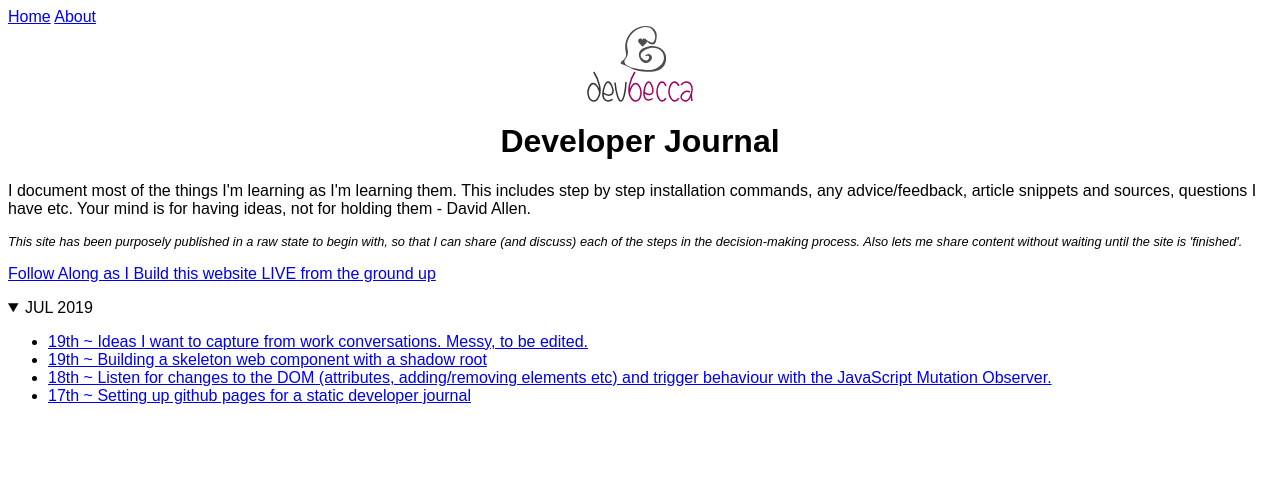
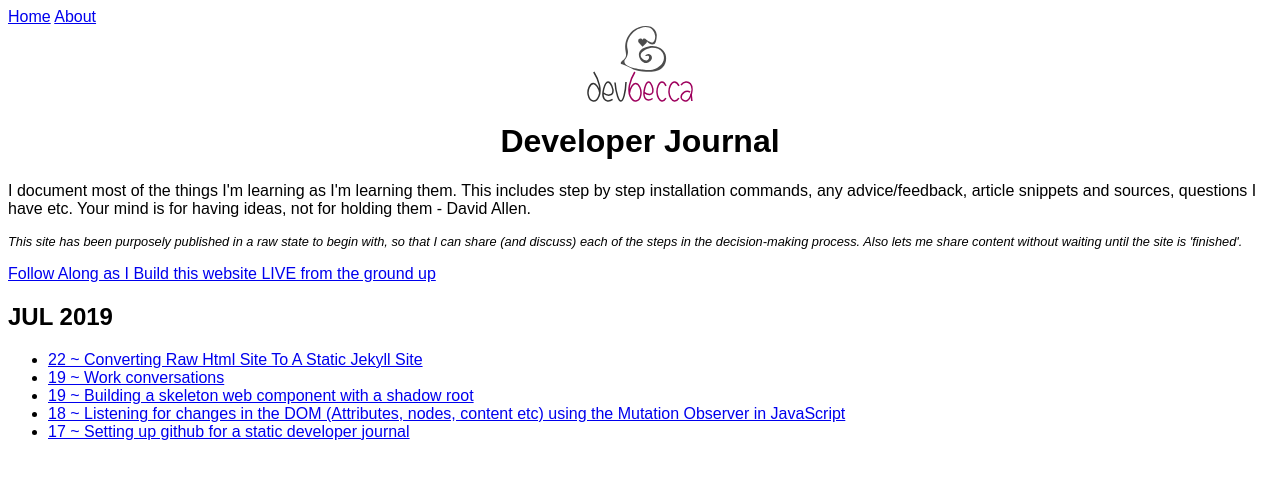
Before and after one commit to Becca9941/Becca9941.github.io, a Jekyll site: the page built from index.html, in a window 1280 px wide. Shown: the top 479 px of the page. Built offline with Jekyll 4.4.1, drawn with Linux system fonts in a browser that asks for light colours.

Commit message:
home page shows new posts automatically now

```diff
--- a/index.html
+++ b/index.html
@@ -4,6 +4,7 @@ title: Developer Journal
 description: Devbecca is a live development journal. Follow along as the site itself is built from the ground up (started as raw HTML). You can also read drafts of articles as they are being written! Total transparency on the journey to becoming language agnostic.
 keywords: programming, developer, journal, design, code, snippets
 ---
+
 
 <h1>Developer Journal</h1>
 
@@ -17,20 +18,14 @@ keywords: programming, developer, journal, design, code, snippets
 decision-making process.
 Also lets me share content without waiting until the site is 'finished'.</p>
 
-  <p><a
-       href="entries/live-building-this-website-from-the-ground-up-tiny-baby-steps.html">Follow
-       Along as I Build this website LIVE from the ground up</a></li>
+<p><a href="/live-building-this-website-from-the-ground-up-tiny-baby-steps.html">Follow Along as I Build this website LIVE from the ground up</a></li>
 
-  <details open>
-    <summary>JUL 2019</summary>
+<h2>JUL 2019</h2>
+
 <ul>
-      <li><a
-            href="entries/interactions-between-characters-is-how-the-story-is-created.html">19th
-            ~ Ideas
-            I want to capture from work conversations. Messy, to be
-            edited.</a></li>
-      <li><a
-          href="entries/building-a-skeleton-web-component-with-a-shadow-root.html">19th ~ Building a skeleton web component with a shadow root</a></li>
-      <li><a href="entries/listen-for-changes-to-dom-attributes-nodes-content-with-mutation-observer.html">18th ~ Listen for changes to the DOM (attributes, adding/removing elements etc) and trigger behaviour with the JavaScript Mutation Observer.</a></li>
-       <li><a href="entries/setting-up-github-pages-for-a-static-developer-journal.html">17th ~ Setting up github pages for a static developer journal</a></li> </ul>
-  </details>
+  {% for post in site.posts %}
+    <li>
+      <a href="{{ post.url }}">{{ post.date | date: '%d' }} ~ {{ post.title }}</a>
+    </li>
+  {% endfor %}
+</ul>
```
Lines whose indentation alone changed are shown as unchanged.
